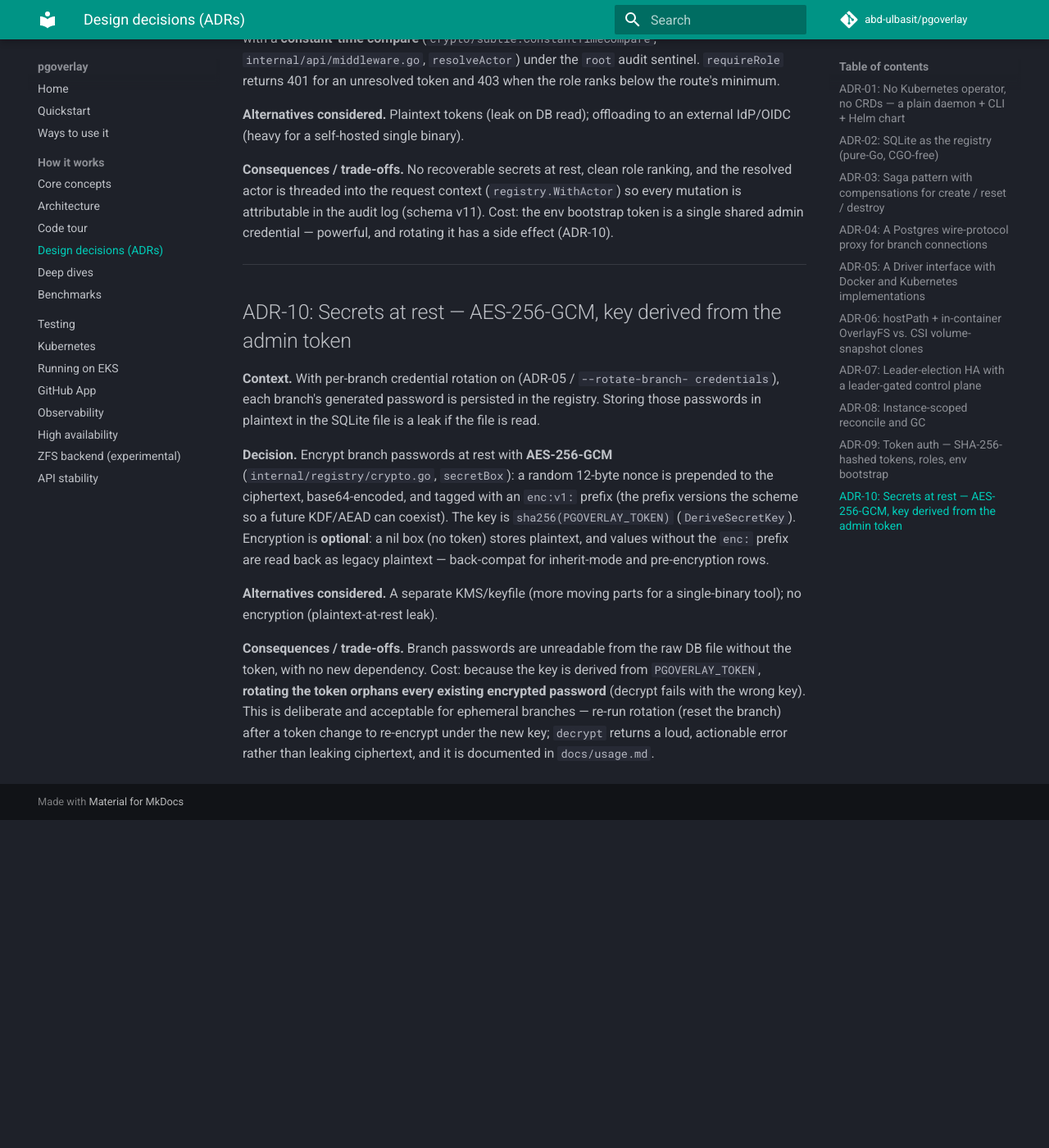
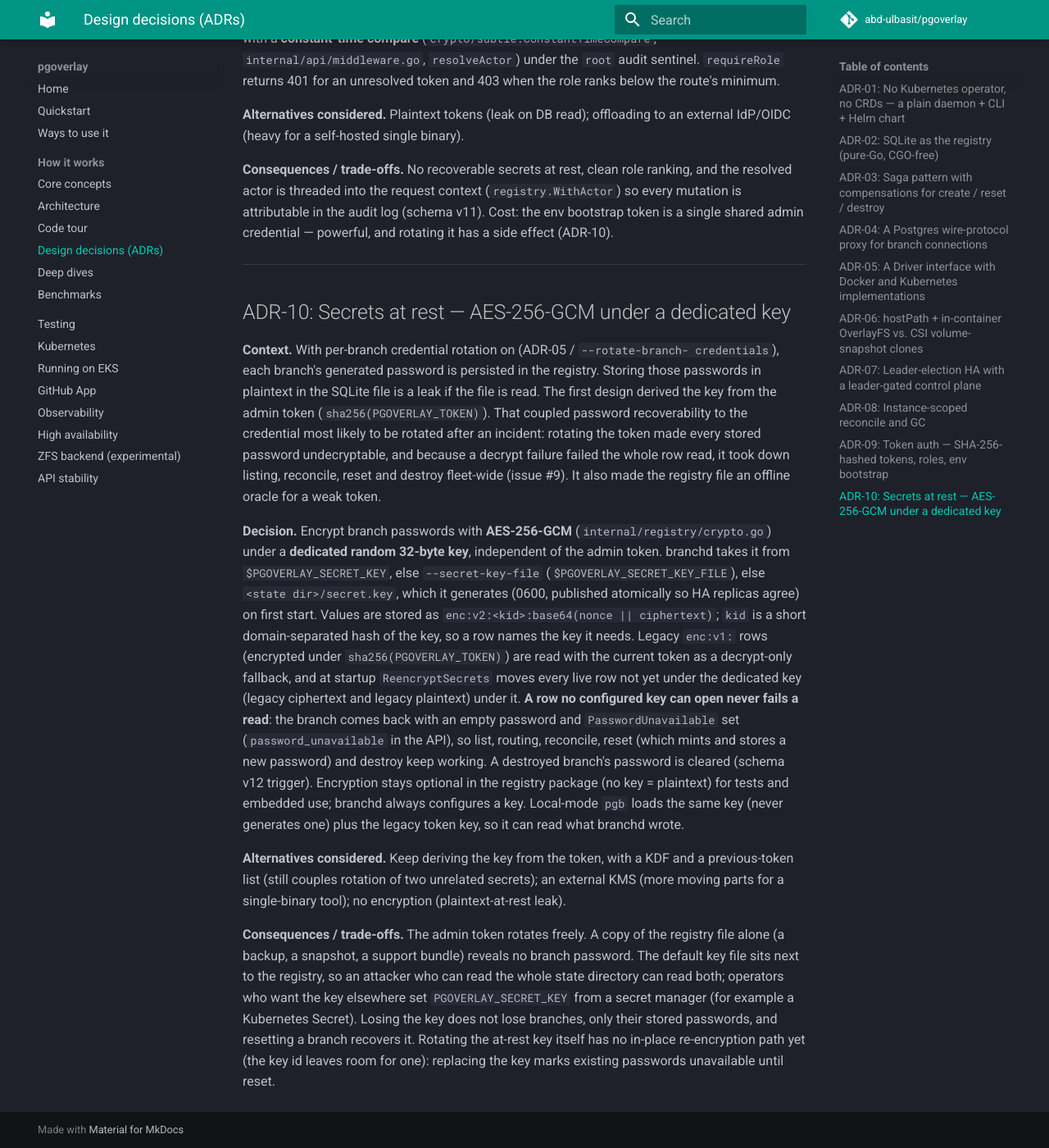
Before and after one commit to abd-ulbasit/pgoverlay, an MkDocs documentation site: the page built from docs/DESIGN-DECISIONS.md, in a window 1280 px wide and 1400 px high, scrolled down 5761 px. Shown: the whole window at 82% size. Built offline with MkDocs 1.6.1 and Material for MkDocs 9.7.7, drawn with Linux system fonts in a browser that asks for light colours; comment, search, counter and statistics services are not loaded; before the commit the page ends 6761 px from its top, so only the background shows below that.

Commit message:
docs: describe the dedicated at-rest key and safe token rotation (ADR-10, usage)
Co-Authored-By: Claude Opus 5.5 <noreply@anthropic.com>

```diff
--- a/docs/DESIGN-DECISIONS.md
+++ b/docs/DESIGN-DECISIONS.md
@@ -275,28 +275,49 @@ credential — powerful, and rotating it has a side effect (ADR-10).
 
 ---
 
-## ADR-10: Secrets at rest — AES-256-GCM, key derived from the admin token
+## ADR-10: Secrets at rest — AES-256-GCM under a dedicated key
 
 **Context.** With per-branch credential rotation on (ADR-05 / `--rotate-branch-
 credentials`), each branch's generated password is persisted in the registry.
 Storing those passwords in plaintext in the SQLite file is a leak if the file is
-read.
+read. The first design derived the key from the admin token
+(`sha256(PGOVERLAY_TOKEN)`). That coupled password recoverability to the
+credential most likely to be rotated after an incident: rotating the token made
+every stored password undecryptable, and because a decrypt failure failed the
+whole row read, it took down listing, reconcile, reset and destroy fleet-wide
+(issue #9). It also made the registry file an offline oracle for a weak token.
 
-**Decision.** Encrypt branch passwords at rest with **AES-256-GCM**
-(`internal/registry/crypto.go`, `secretBox`): a random 12-byte nonce is
-prepended to the ciphertext, base64-encoded, and tagged with an `enc:v1:` prefix
-(the prefix versions the scheme so a future KDF/AEAD can coexist). The key is
-`sha256(PGOVERLAY_TOKEN)` (`DeriveSecretKey`). Encryption is **optional**: a nil
-box (no token) stores plaintext, and values without the `enc:` prefix are read
-back as legacy plaintext — back-compat for inherit-mode and pre-encryption rows.
+**Decision.** Encrypt branch passwords with **AES-256-GCM**
+(`internal/registry/crypto.go`) under a **dedicated random 32-byte key**,
+independent of the admin token. branchd takes it from `$PGOVERLAY_SECRET_KEY`,
+else `--secret-key-file` (`$PGOVERLAY_SECRET_KEY_FILE`), else
+`<state dir>/secret.key`, which it generates (0600, published atomically so HA
+replicas agree) on first start. Values are stored as
+`enc:v2:<kid>:base64(nonce || ciphertext)`; `kid` is a short domain-separated
+hash of the key, so a row names the key it needs. Legacy `enc:v1:` rows
+(encrypted under `sha256(PGOVERLAY_TOKEN)`) are read with the current token as a
+decrypt-only fallback, and at startup `ReencryptSecrets` moves every live row not
+yet under the dedicated key (legacy ciphertext and legacy plaintext) under it.
+**A row no configured key can open never fails a read**: the branch comes back
+with an empty password and `PasswordUnavailable` set (`password_unavailable` in
+the API), so list, routing, reconcile, reset (which mints and stores a new
+password) and destroy keep working. A destroyed branch's password is cleared
+(schema v12 trigger). Encryption stays optional in the registry package (no key
+= plaintext) for tests and embedded use; branchd always configures a key.
+Local-mode `pgb` loads the same key (never generates one) plus the legacy token
+key, so it can read what branchd wrote.
 
-**Alternatives considered.** A separate KMS/keyfile (more moving parts for a
-single-binary tool); no encryption (plaintext-at-rest leak).
+**Alternatives considered.** Keep deriving the key from the token, with a KDF
+and a previous-token list (still couples rotation of two unrelated secrets); an
+external KMS (more moving parts for a single-binary tool); no encryption
+(plaintext-at-rest leak).
 
-**Consequences / trade-offs.** Branch passwords are unreadable from the raw DB
-file without the token, with no new dependency. Cost: because the key is derived
-from `PGOVERLAY_TOKEN`, **rotating the token orphans every existing encrypted
-password** (decrypt fails with the wrong key). This is deliberate and acceptable
-for ephemeral branches — re-run rotation (reset the branch) after a token change
-to re-encrypt under the new key; `decrypt` returns a loud, actionable error
-rather than leaking ciphertext, and it is documented in `docs/usage.md`.
+**Consequences / trade-offs.** The admin token rotates freely. A copy of the
+registry file alone (a backup, a snapshot, a support bundle) reveals no branch
+password. The default key file sits next to the registry, so an attacker who
+can read the whole state directory can read both; operators who want the key
+elsewhere set `PGOVERLAY_SECRET_KEY` from a secret manager (for example a
+Kubernetes Secret). Losing the key does not lose branches, only their stored
+passwords, and resetting a branch recovers it. Rotating the at-rest key itself
+has no in-place re-encryption path yet (the key id leaves room for one):
+replacing the key marks existing passwords unavailable until reset.
```
Also changed, not shown: docs/usage.md (+14 -5 lines).
